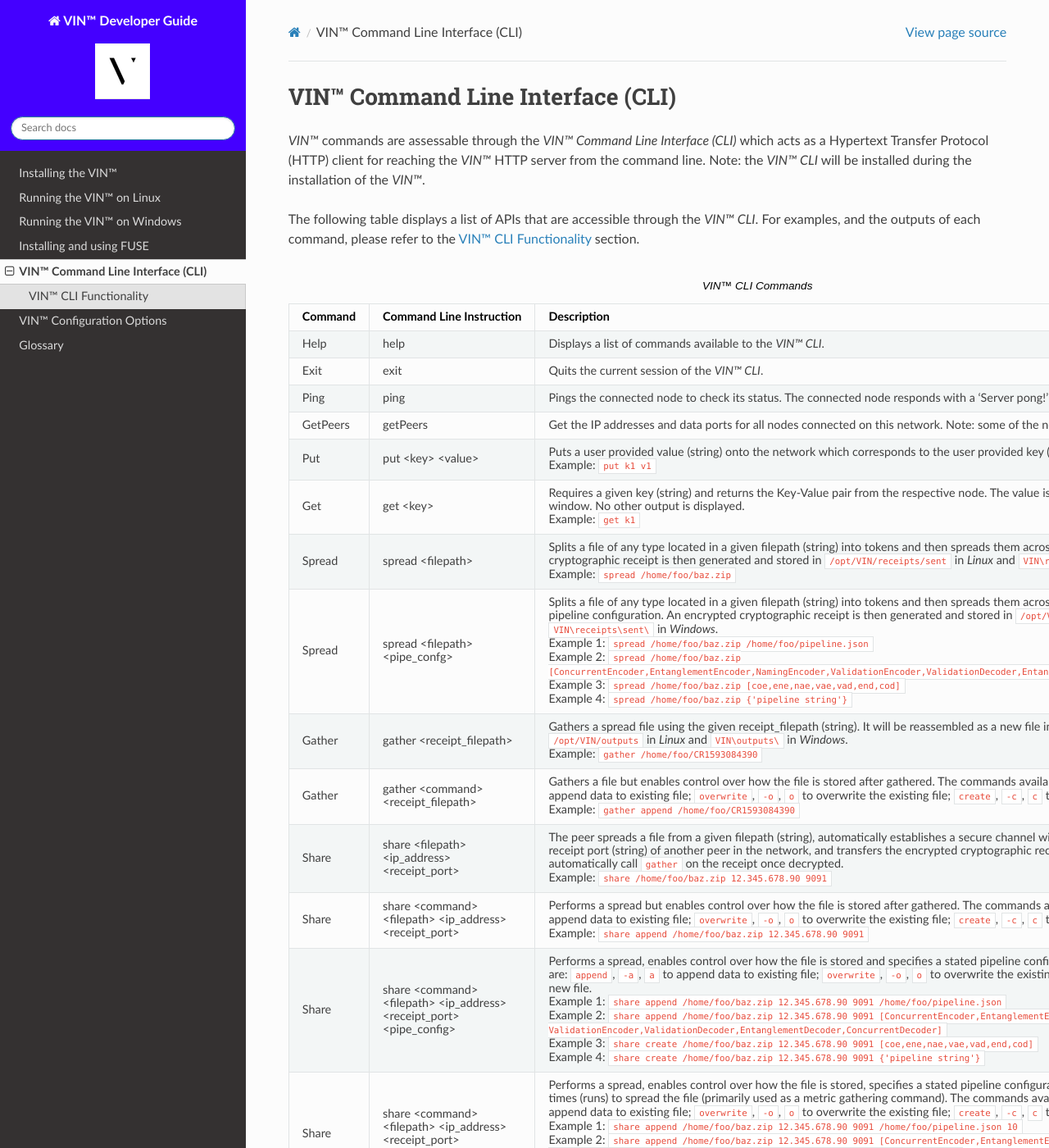
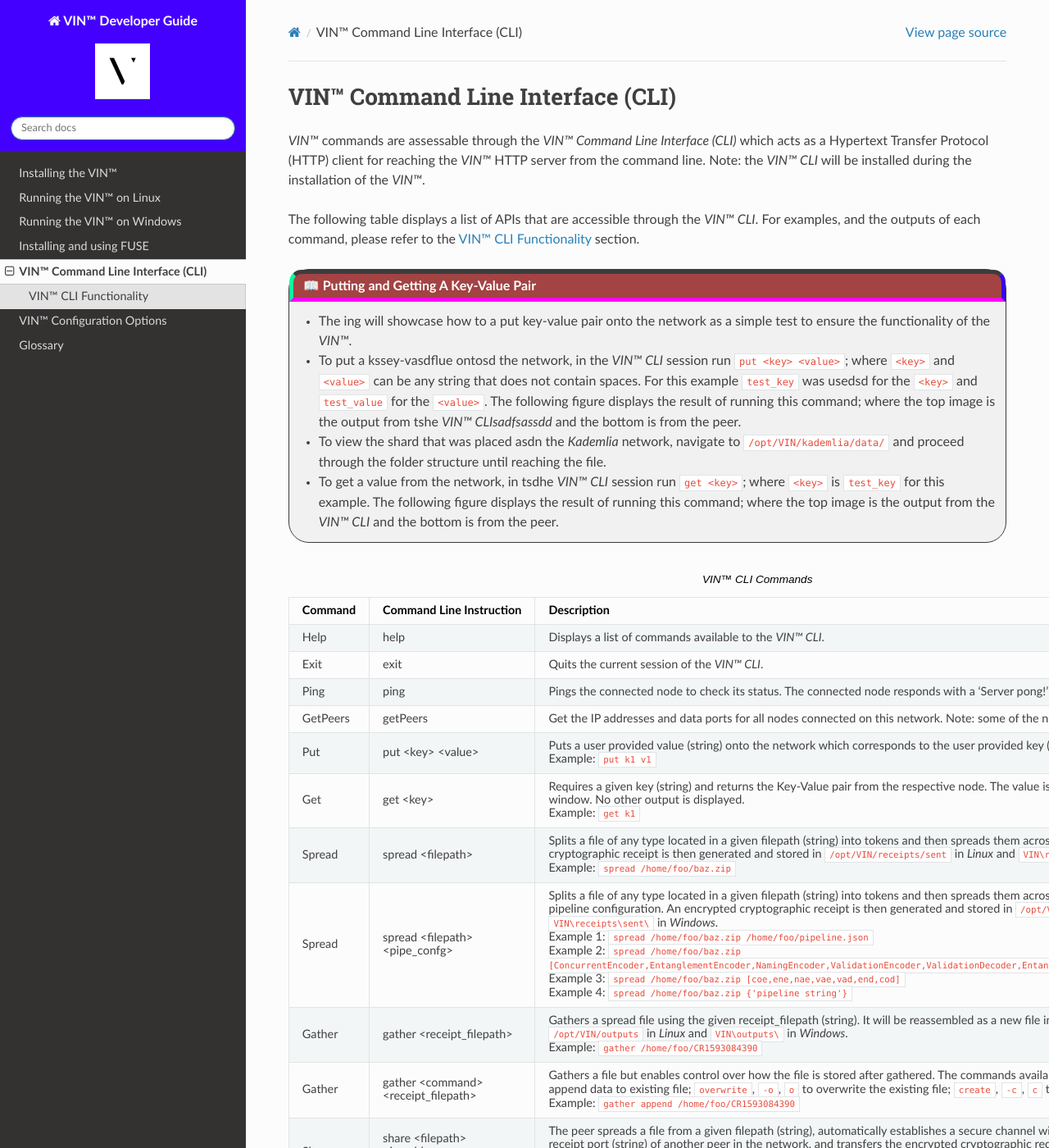
Before and after one commit to Market-Insight-Solutions-LLC/vin-developer-guide, a Sphinx documentation site: the page built from docs/source/vin_cli.rst, in a window 1280 px wide and 1400 px high. Shown: the whole window at 82% size. Built offline with Sphinx 7.4.7 and the Read the Docs theme 2.0.0, drawn with Linux system fonts in a browser that asks for light colours; some of the changed lines change nothing that is shown.

Commit message:
Updating VIN CLI docs with panel format

```diff
--- a/docs/source/_templates/layout.html
+++ b/docs/source/_templates/layout.html
@@ -38,5 +38,27 @@
     font-weight: bold;
   }
 
+
+  .admonition-vin-response {
+    border: solid 1px;
+    border-radius: 25px;
+    border-color: rgb(61, 60, 61);
+}
+
+ .rst-content .admonition-vin-response  .admonition-title {
+    border: solid 5px;
+    border-radius: 15px 15px 0px 0px;
+    border-color: rgb(61, 60, 61) rgb(55, 8, 228) rgb(255, 0, 255) rgb(0, 255, 157);
+    background: #a34343;
+ }
+
+ .rst-content .admonition-vin-response  {
+    background: #f1f1f1
+ }
+
+.rst-content .admonition-vin-response .admonition-title:before {
+    content: " 📖";
+}
+
   </style>
 {% endblock %}
--- a/docs/source/vin_cli.rst
+++ b/docs/source/vin_cli.rst
@@ -8,6 +8,14 @@
 
 The following table displays a list of APIs that are accessible through the *VIN™ CLI*. For examples, and the outputs of each command, please refer to the :ref:`vin-cli-func` section.
 
+.. admonition:: Putting and Getting A Key-Value Pair
+        :class: admonition-vin-response
+
+
+        * The ing will showcase how to a put key-value pair onto the network as a simple test to ensure the functionality of the *VIN™*.
+        * To put a kssey-vasdflue ontosd the network, in the *VIN™ CLI* session run ``put <key> <value>``; where ``<key>`` and ``<value>`` can be any string that does not contain spaces. For this example ``test_key`` was usedsd for the ``<key>`` and ``test_value`` for the ``<value>``. The following figure displays the result of running this command; where the top image is the output from tshe *VIN™ CLIsadfsassdd* and the bottom is from the peer.
+        * To view the shard that was placed asdn the *Kademlia* network, navigate to ``/opt/VIN/kademlia/data/`` and proceed through the folder structure until reaching the file.
+        * To get a value from the network, in tsdhe *VIN™ CLI* session run ``get <key>``; where ``<key>`` is ``test_key`` for this example. The following figure displays the result of running this command; where the top image is the output from the *VIN™ CLI* and the bottom is from the peer.
 
 
 .. _vincli-commands:
@@ -102,11 +110,11 @@
 
     Displays a list of commands available to the *VIN™ CLI*.
 
-    **Parameters**
+    :bold-underline:`Parameters`
 
     None.
 
-    **Returns**
+    :bold-underline:`Returns`
 
     None.
 
@@ -241,11 +249,11 @@
 
     Quits the current session of the *VIN™ CLI*.
 
-    **Parameters**
+    :bold-underline:`Parameters`
 
     None.
 
-    **Returns**
+    :bold-underline:`Returns`
 
     None.
 
@@ -272,11 +280,11 @@
 
     Pings the connected node to check its status. The connected node responds with a "Server pong!" message if successful.
 
-    **Parameters**
+    :bold-underline:`Parameters`
 
     None.
 
-    **Returns**
+    :bold-underline:`Returns`
 
     None.
 
@@ -309,13 +317,13 @@
 
     A simple way to ensure that the network as been properly configured is to put a key-value pair onto the network. To do so, in the *VIN™ CLI* window, run ``put <key> <value>``. For this example ``test_key`` was used for the ``<key>`` and ``test_value`` for the ``<value>``. Note that the ``<key>`` and ``<value>`` can be any string that doesn't contain spaces.
 
-    **Parameters**
+    :bold-underline:`Parameters`
 
     ``key`` *string*: The unique identifier used to locate the given ``value``.
 
     ``value`` *string*: The value which will be associated with the given ``key``.
 
-    **Returns**
+    :bold-underline:`Returns`
 
     None.
 
@@ -359,11 +367,11 @@
 
     With a value on the network it can be retrieved by running ``get <key>``. For this example ``test_key`` was used for the ``<key>``.
 
-    **Parameters**
+    :bold-underline:`Parameters`
 
     ``key`` *string*: The unique identifier used to locate the given ``value``.
 
-    **Returns**
+    :bold-underline:`Returns`
 
     None.
 
@@ -407,13 +415,13 @@
     ^^^^^^^^^^^^^
     The *VIN™* can spread any file type onto its network. To do do run ``spread <filepath> <pipe_confg>``. Refer to the :ref:`vincli-commands` table for more information regarding these options. An encrypted cryptographic receipt is generated upon spreading, is outputted in the terminal window, and is stored in ``/opt/VIN/receipts/sent`` and ``VIN\receipts\sent\`` directories in *Linux* and *Windows*, respectively. Note: running ``spread`` without a ``<pipe_confg>`` will result in the command utilizing the default pipeline located in the ``defaults.cfg`` file (refer to :ref:`vin-configuration`).
 
-    **Parameters**
+    :bold-underline:`Parameters`
 
     ``filepath`` *string*: The absolute path and name of the file to be spread.
 
     ``pipe_confg`` *string*: The encoders/decoders to use during the spread. Refer to the :ref:`vincli-commands` table for more information.
 
-    **Returns**
+    :bold-underline:`Returns`
 
     ``cryptocraphic_receipt_location`` *string*: The location and name of the cryptographic receipt generated by the ``spread`` command.
 
@@ -490,13 +498,13 @@
 
     With a file spread to the network, a cryptographic receipt will be generated. Using this receipt, the file can be retrieved from the network via the ``gather`` command. To do so, run ``gather <command> <receipt_path>``.
 
-    **Parameters**
+    :bold-underline:`Parameters`
 
     ``command`` *string*: The commands available are ``append``, ``-a``, ``a`` to append data to existing file; ``overwrite``, ``-o``, ``o`` to overwrite the existing file; ``create``, ``-c``, ``c`` to create a new file.
 
     ``receipt_path`` *string*: The location and name of the cryptographic receipt.
 
-    **Returns**
+    :bold-underline:`Returns`
 
     ``file_location`` *string*: The location and name of gathered file.
 
@@ -546,7 +554,7 @@
 
     The *VIN™* is capable of sharing any file type that is required by the user. To do a basic share run ``share <command> <filepath> <ip_address> <receipt_port> <pipe_config> <runs>``. For more examples of the ``share`` command refer to :ref:`vincli-commands`. Note: To manually confirm that the file has been received navigate to ``/opt/VIN/outputs/`` for *Linux* and ``C:\ProgramData\VIN\outputs`` for *Windows* on teh receiver node. Additionally, ``/opt/VIN/receipts/sent/`` for *Linux* and ``C:\ProgramData\VIN\receipts\sent`` for *Windows* should contain a new cryptographic receipt.
 
-    **Parameters**
+    :bold-underline:`Parameters`
 
     ``command`` *string*: The commands available are ``append``, ``-a``, ``a`` to append data to existing file; ``overwrite``, ``-o``, ``o`` to overwrite the existing file; ``create``, ``-c``, ``c`` to create a new file.
 
@@ -558,7 +566,7 @@
 
     ``pipe_confg`` *string*: The encoders/decoders to use during the spread. Refer to the :ref:`vincli-commands` table for more information.
 
-    **Returns**
+    :bold-underline:`Returns`
 
     None.
 
@@ -699,11 +707,11 @@
 
     Generates a list of all peers connected to (and including) the bootstrap node.
 
-    **Parameters**
+    :bold-underline:`Parameters`
 
     None.
 
-    **Returns**
+    :bold-underline:`Returns`
 
     ``peer_list``: A list of peers connected to (and including) the bootstrap node.
 
@@ -766,13 +774,13 @@
 
     Downloads a file from the network given the provided absolute path to cryptographic receipt file. The file will be saved at given save path.
 
-     **Parameters**
+    :bold-underline:`Parameters`
 
     ``filepath`` *string*: The absolute path and name of the cryptographic receipt.
 
     ``save_file`` *string*: The absolute path to the location the file will be saved upon being downloaded.
 
-    **Returns**
+    :bold-underline:`Returns`
 
     None.
 
@@ -824,7 +832,7 @@
 
     Add a receiver peer via its IP address, receipt port, to a fuse folder path to the ``fuse_peers.cfg`` file. Refer to :ref:`vin-install-fuse` for more information on using FUSE.
 
-    **Parameters**
+    :bold-underline:`Parameters`
 
     ``ip_add_rec`` *string*: The IP address of the receiver peer.
 
@@ -832,7 +840,7 @@
 
     ``folder_path`` *string*: The shared folder to be used by FUSE (e.g. ``share/``).
 
-    **Returns**
+    :bold-underline:`Returns`
 
     None.
 
@@ -868,11 +876,11 @@
     **health_check**
     ^^^^^^^^^^^^^^^^^^
 
-    **Parameters**
+    :bold-underline:`Parameters`
 
     None.
 
-    **Returns**
+    :bold-underline:`Returns`
 
     None.
 
@@ -916,11 +924,11 @@
       **receipt_validation**
       ^^^^^^^^^^^^^^^^^^^^^
 
-      **Parameters**
+      :bold-underline:`Parameters`
 
       ``filepath`` *string*: The absolute path and name of the cryptographic receipt.
 
-      **Returns**
+      :bold-underline:`Returns`
 
       None.
 
@@ -952,11 +960,11 @@
 
     To shutdown the particular node which the *VIN™ CLI* is currently connected to, run ``shutdown``.
 
-    **Parameters**
+    :bold-underline:`Parameters`
 
     None.
 
-    **Returns**
+    :bold-underline:`Returns`
 
     None.
 
```
